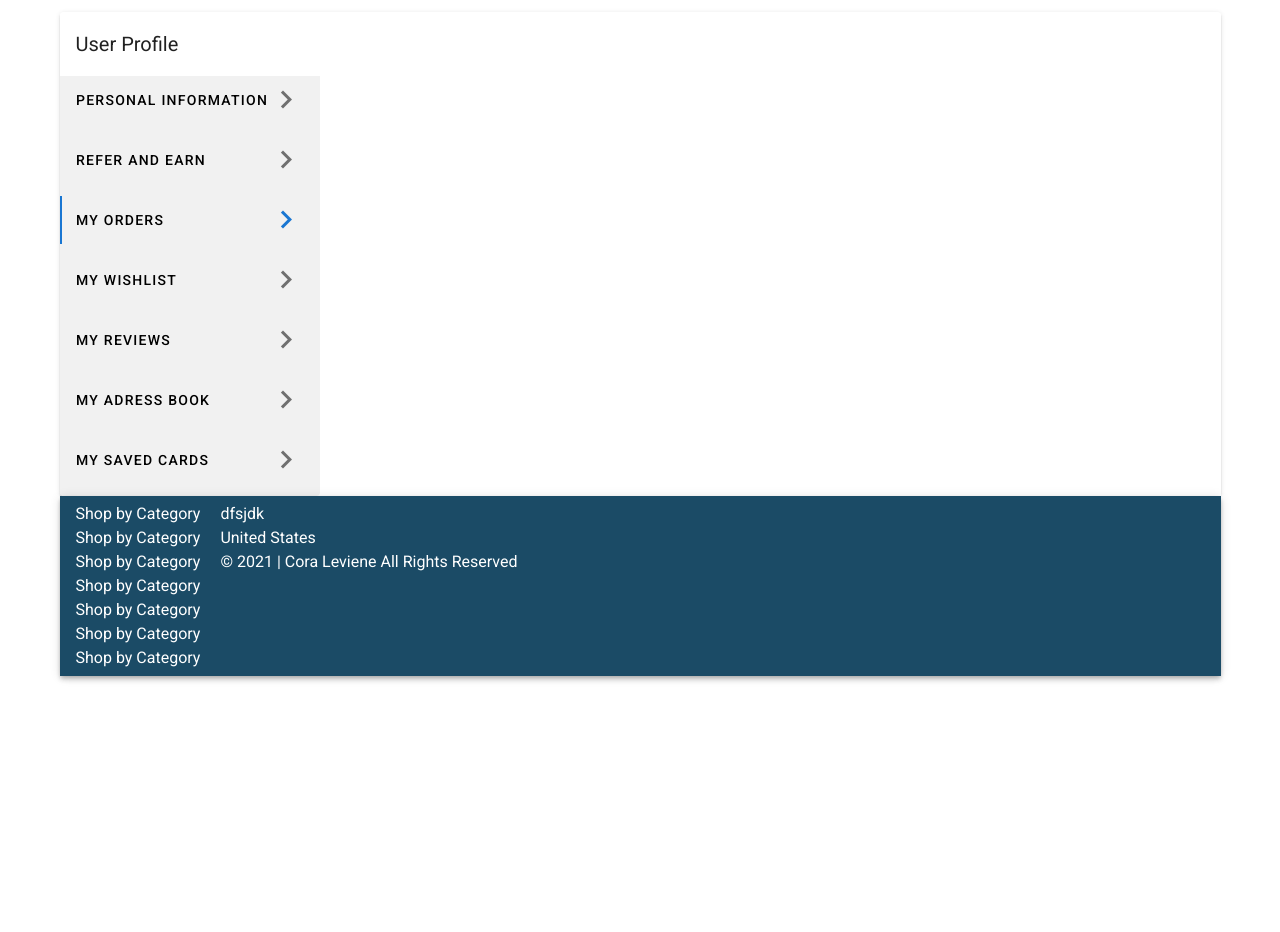
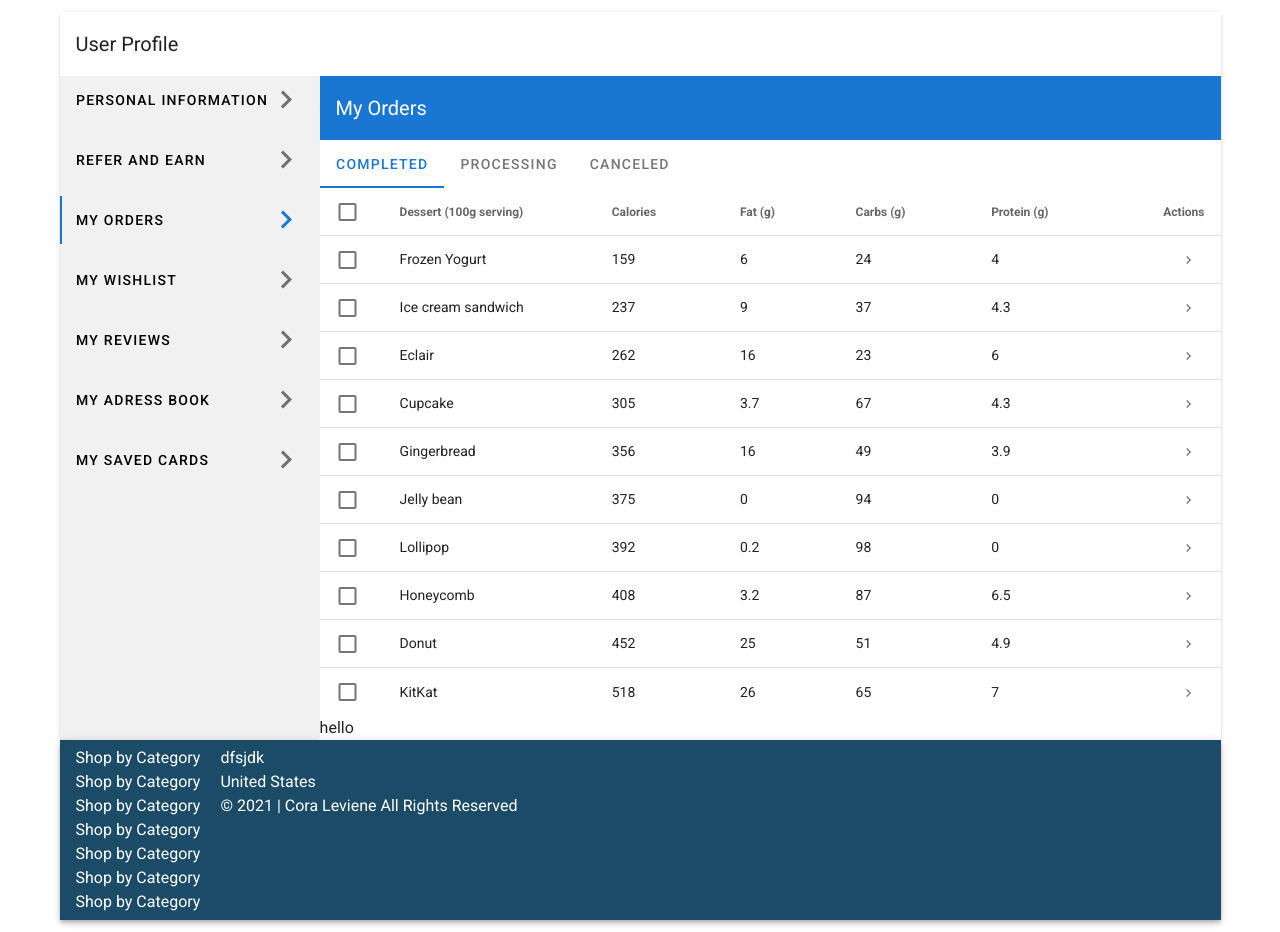
Before and after one commit to med-redha/fake-store, a Vue app: page /userProfile in a window 1280 px wide. Both pictures are taken after a click on the tab "MY ORDERS". Before the commit the page ends 800 px from the top, so only its background shows below. Built offline with nearby package versions, Linux system fonts and the light colour scheme.

Commit message:
refact: added a new component to the page

```diff
--- a/src/views/userProfile.vue
+++ b/src/views/userProfile.vue
@@ -4,7 +4,7 @@
       <v-toolbar flat>
         <v-toolbar-title>User Profile</v-toolbar-title>
       </v-toolbar>
-      <v-tabs vertical background-color="#F1F1F1" >
+      <v-tabs vertical background-color="#F1F1F1">
         <v-tab class="mb-3">
           <span class="tabs_side">Personal Information</span>
           <v-spacer></v-spacer> <v-icon large>mdi-chevron-right</v-icon></v-tab
@@ -136,9 +136,12 @@
             </div>
           </div>
         </v-tab-item>
-        <v-tab-item><div></div> </v-tab-item>
+        <v-tab-item> hello </v-tab-item>
         <v-tab-item>
-          <div></div>
+          <div>
+            <my-orders :oreders="Oreders" />
+            hello
+          </div>
         </v-tab-item>
       </v-tabs>
     </v-card>
@@ -146,5 +149,281 @@
 </template>
 
 <script>
-export default {};
+import MyOrders from "../components/myOrders.vue";
+export default {
+  name: "userProfile",
+  components: {
+    MyOrders,
+  },
+  data() {
+    return {
+      Oreders: [
+        {
+          title: "completed",
+          headers: [
+        {
+          text: 'Dessert (100g serving)',
+          align: 'start',
+          sortable: false,
+          value: 'name',
+        },
+        { text: 'Calories', value: 'calories' },
+        { text: 'Fat (g)', value: 'fat' },
+        { text: 'Carbs (g)', value: 'carbs' },
+        { text: 'Protein (g)', value: 'protein' },
+        { text: 'Actions', value: 'actions', sortable: false, align:'right' },
+      ],
+      desserts : [
+          {
+            name: 'Frozen Yogurt',
+            calories: 159,
+            fat: 6.0,
+            carbs: 24,
+            protein: 4.0,
+          },
+          {
+            name: 'Ice cream sandwich',
+            calories: 237,
+            fat: 9.0,
+            carbs: 37,
+            protein: 4.3,
+          },
+          {
+            name: 'Eclair',
+            calories: 262,
+            fat: 16.0,
+            carbs: 23,
+            protein: 6.0,
+          },
+          {
+            name: 'Cupcake',
+            calories: 305,
+            fat: 3.7,
+            carbs: 67,
+            protein: 4.3,
+          },
+          {
+            name: 'Gingerbread',
+            calories: 356,
+            fat: 16.0,
+            carbs: 49,
+            protein: 3.9,
+          },
+          {
+            name: 'Jelly bean',
+            calories: 375,
+            fat: 0.0,
+            carbs: 94,
+            protein: 0.0,
+          },
+          {
+            name: 'Lollipop',
+            calories: 392,
+            fat: 0.2,
+            carbs: 98,
+            protein: 0,
+          },
+          {
+            name: 'Honeycomb',
+            calories: 408,
+            fat: 3.2,
+            carbs: 87,
+            protein: 6.5,
+          },
+          {
+            name: 'Donut',
+            calories: 452,
+            fat: 25.0,
+            carbs: 51,
+            protein: 4.9,
+          },
+          {
+            name: 'KitKat',
+            calories: 518,
+            fat: 26.0,
+            carbs: 65,
+            protein: 7,
+          },
+        ]
+        },
+        {
+          title: "processing",
+          headers: [
+        {
+          text: 'Dessert (100g serving)',
+          align: 'start',
+          sortable: false,
+          value: 'name',
+        },
+        { text: 'Calories', value: 'calories' },
+        { text: 'Fat (g)', value: 'fat' },
+        { text: 'Carbs (g)', value: 'carbs' },
+        { text: 'Protein (g)', value: 'protein' },
+        { text: 'Actions', value: 'actions', sortable: false },
+      ],
+      desserts : [
+          {
+            name: 'Frozen Yogurt',
+            calories: 159,
+            fat: 6.0,
+            carbs: 24,
+            protein: 4.0,
+          },
+          {
+            name: 'Ice cream sandwich',
+            calories: 237,
+            fat: 9.0,
+            carbs: 37,
+            protein: 4.3,
+          },
+          {
+            name: 'Eclair',
+            calories: 262,
+            fat: 16.0,
+            carbs: 23,
+            protein: 6.0,
+          },
+          {
+            name: 'Cupcake',
+            calories: 305,
+            fat: 3.7,
+            carbs: 67,
+            protein: 4.3,
+          },
+          {
+            name: 'Gingerbread',
+            calories: 356,
+            fat: 16.0,
+            carbs: 49,
+            protein: 3.9,
+          },
+          {
+            name: 'Jelly bean',
+            calories: 375,
+            fat: 0.0,
+            carbs: 94,
+            protein: 0.0,
+          },
+          {
+            name: 'Lollipop',
+            calories: 392,
+            fat: 0.2,
+            carbs: 98,
+            protein: 0,
+          },
+          {
+            name: 'Honeycomb',
+            calories: 408,
+            fat: 3.2,
+            carbs: 87,
+            protein: 6.5,
+          },
+          {
+            name: 'Donut',
+            calories: 452,
+            fat: 25.0,
+            carbs: 51,
+            protein: 4.9,
+          },
+          {
+            name: 'KitKat',
+            calories: 518,
+            fat: 26.0,
+            carbs: 65,
+            protein: 7,
+          },
+        ]
+        },
+        {
+          title: "canceled",
+          headers: [
+        {
+          text: 'Dessert (100g serving)',
+          align: 'start',
+          sortable: false,
+          value: 'name',
+        },
+        { text: 'Calories', value: 'calories' },
+        { text: 'Fat (g)', value: 'fat' },
+        { text: 'Carbs (g)', value: 'carbs' },
+        { text: 'Protein (g)', value: 'protein' },
+        { text: 'Actions', value: 'actions', sortable: false },
+      ],
+      desserts : [
+          {
+            name: 'Frozen Yogurt',
+            calories: 159,
+            fat: 6.0,
+            carbs: 24,
+            protein: 4.0,
+          },
+          {
+            name: 'Ice cream sandwich',
+            calories: 237,
+            fat: 9.0,
+            carbs: 37,
+            protein: 4.3,
+          },
+          {
+            name: 'Eclair',
+            calories: 262,
+            fat: 16.0,
+            carbs: 23,
+            protein: 6.0,
+          },
+          {
+            name: 'Cupcake',
+            calories: 305,
+            fat: 3.7,
+            carbs: 67,
+            protein: 4.3,
+          },
+          {
+            name: 'Gingerbread',
+            calories: 356,
+            fat: 16.0,
+            carbs: 49,
+            protein: 3.9,
+          },
+          {
+            name: 'Jelly bean',
+            calories: 375,
+            fat: 0.0,
+            carbs: 94,
+            protein: 0.0,
+          },
+          {
+            name: 'Lollipop',
+            calories: 392,
+            fat: 0.2,
+            carbs: 98,
+            protein: 0,
+          },
+          {
+            name: 'Honeycomb',
+            calories: 408,
+            fat: 3.2,
+            carbs: 87,
+            protein: 6.5,
+          },
+          {
+            name: 'Donut',
+            calories: 452,
+            fat: 25.0,
+            carbs: 51,
+            protein: 4.9,
+          },
+          {
+            name: 'KitKat',
+            calories: 518,
+            fat: 26.0,
+            carbs: 65,
+            protein: 7,
+          },
+        ]
+        },
+      ],
+    };
+  },
+};
 </script>
```
